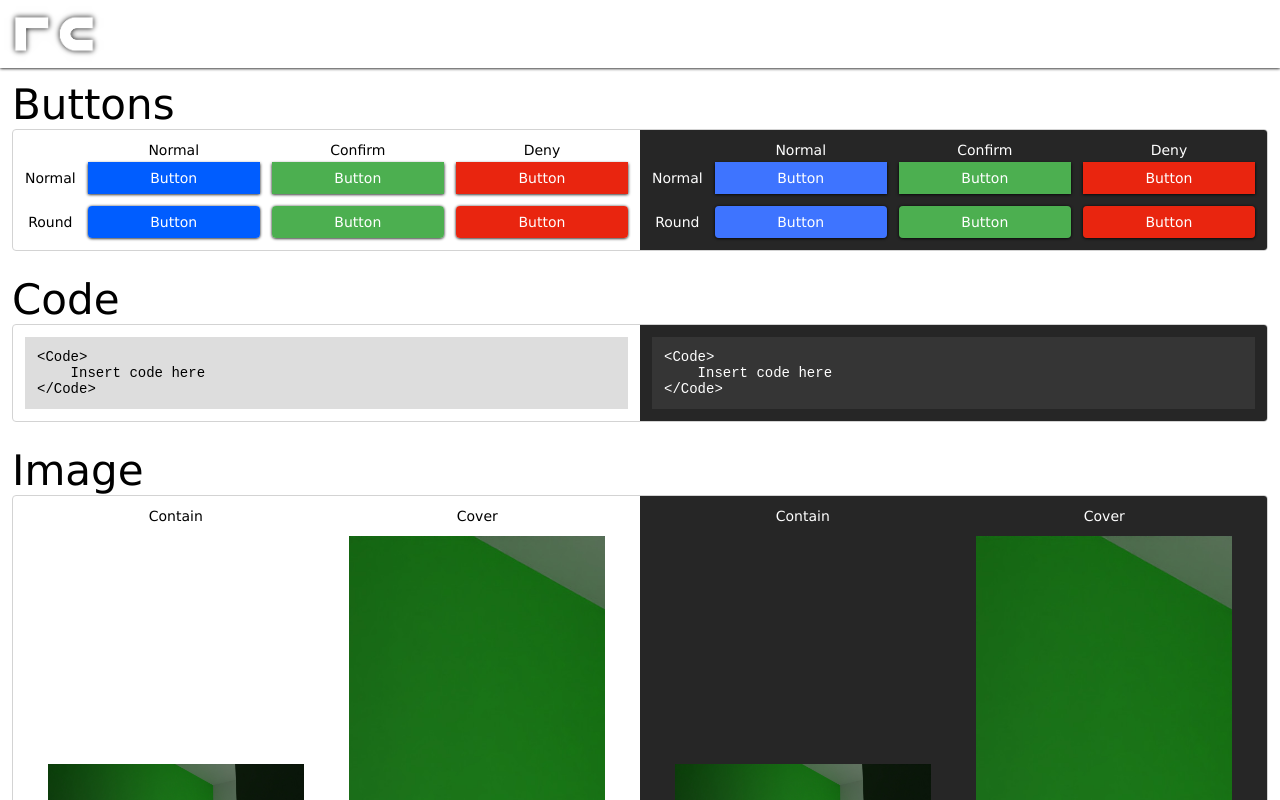
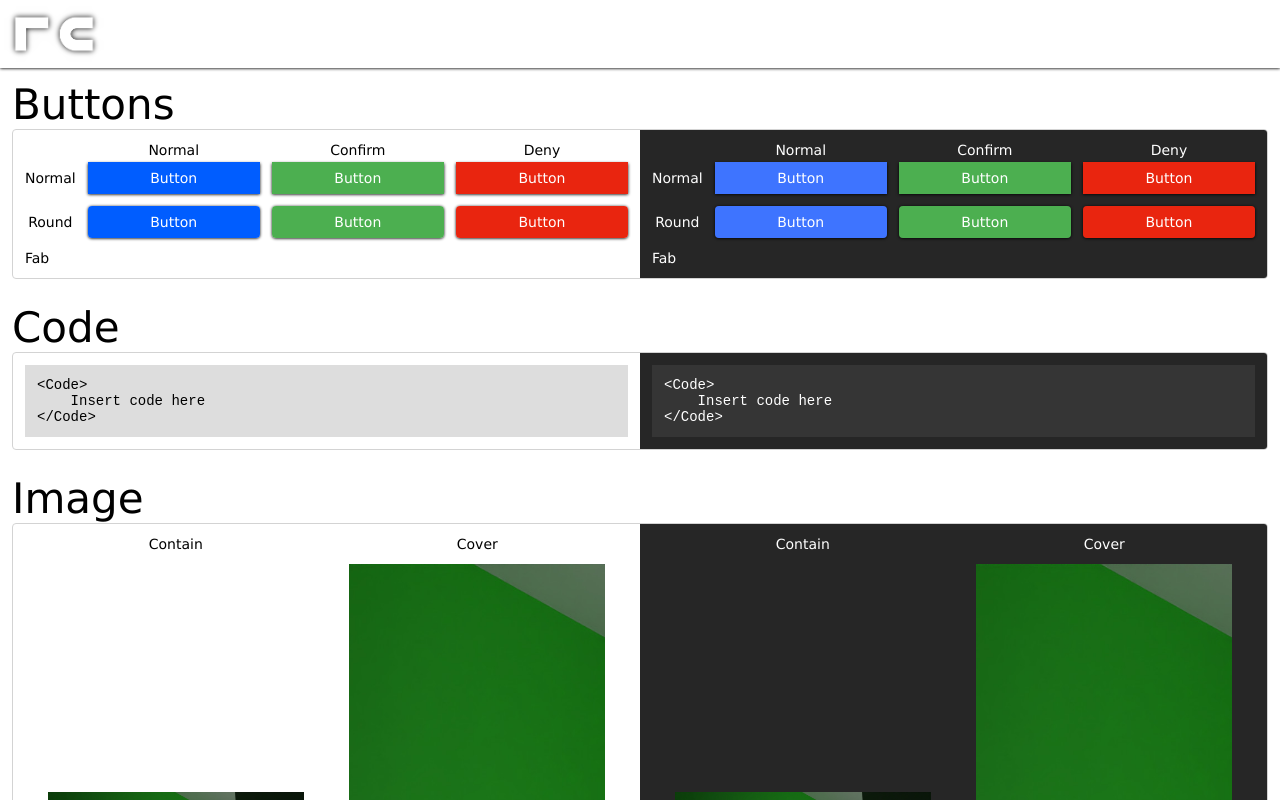
Before and after one commit to bt7s7k7/ReactComponents, a React (Create React App) app: page /library in a window 1280 px wide. Built offline with nearby package versions, Linux system fonts and the light colour scheme; some icons are missing.

Commit message:
Added fab buttons

```diff
--- a/src/routes/Library/sections.tsx
+++ b/src/routes/Library/sections.tsx
@@ -45,6 +45,12 @@ export const sections = [
                     <Button.Frame m="t1" deny fill >Button</Button.Frame>
                     <Button.Frame m="t3" deny fill round >Button</Button.Frame>
                 </Col>
+            </Row>
+            <Row>
+                <TextFrame m="t3">Fab</TextFrame>
+                <Button.Frame fab m="l3t1"><Icon icon="menu" /></Button.Frame>
+                <Button.Frame fab m="l3t1"><Icon icon="sign-out" /></Button.Frame>
+                <Button.Frame fab m="l3t1"><Icon icon="trash" /></Button.Frame>
             </Row>
         </>
     },
--- a/src/sharedComponents/Button/Button.tsx
+++ b/src/sharedComponents/Button/Button.tsx
@@ -10,7 +10,8 @@ export interface ButtonProps extends StyleableProps {
     deny?: boolean
     /** Is the button round */
     round?: boolean,
-    baseColor?: React.CSSProperties["backgroundColor"]
+    baseColor?: React.CSSProperties["backgroundColor"],
+    fab?: boolean
 }
 
 let Component: React.FC<ButtonProps> = (props) => {
--- a/src/sharedComponents/Theme/themes/DefaultLight/Button/Button.module.scss
+++ b/src/sharedComponents/Theme/themes/DefaultLight/Button/Button.module.scss
@@ -1,3 +1,7 @@
 .button {
     cursor: pointer;
 }
+
+.fab {
+    border-radius: 50%;
+}
--- a/src/sharedComponents/Theme/themes/DefaultLight/Button/Button.tsx
+++ b/src/sharedComponents/Theme/themes/DefaultLight/Button/Button.tsx
@@ -10,9 +10,9 @@ import { RipplePrototype, Rippling } from "./Rippling"
 /**
  * Use this element to indicate a clickable area. Text of the button is provided as the children.
  */
-export let DefaultWhiteThemeButton: React.FC<ButtonProps> = ({ children, confirm, deny, round = false, baseColor, ...props }) => {
+export let DefaultWhiteThemeButton: React.FC<ButtonProps> = ({ children, confirm, deny, round = false, baseColor, fab = false, ...props }) => {
     let theme = useTheme()
-    let background = baseColor ?? theme.colors.link
+    let background = baseColor ?? (fab ? theme.colors.background : theme.colors.link)
 
     if (confirm) background = theme.colors.confirm
     if (deny) background = theme.colors.deny
@@ -21,15 +21,17 @@ export let DefaultWhiteThemeButton: React.FC<ButtonProps> = ({ children, confirm
         .addClass(styles.button)
 
     if (round) styleBuilder.addClass(theme.classes.round)
+    if (fab) styleBuilder.addClass(styles.fab)
 
     let ripples: RipplePrototype[] = [
         {
             trigger: "down",
-            duration: 0.25
+            duration: 0.25,
+            brighten: fab ? -50 : 50
         }
     ]
 
-    styleBuilder.addClass(theme.classes.shadow)
+    !fab && styleBuilder.addClass(theme.classes.shadow)
     props.className = styleBuilder.build().className
 
     return (
```
